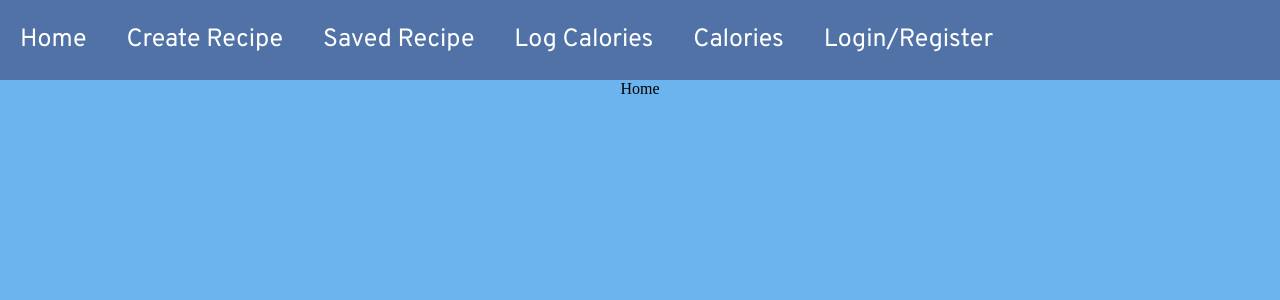
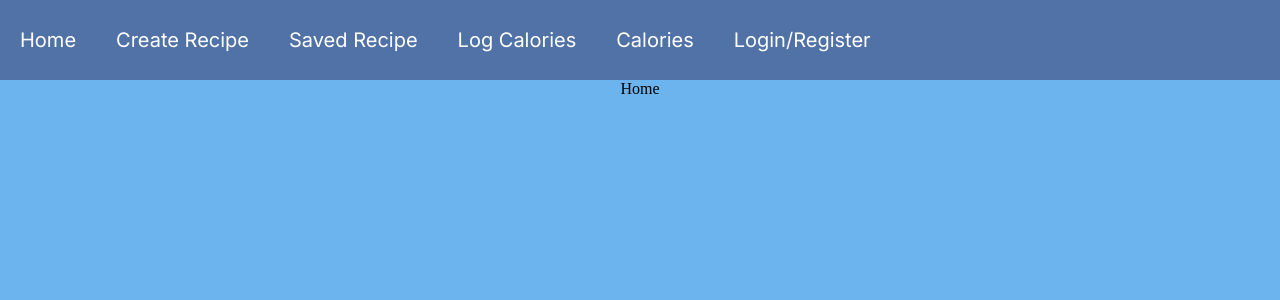
Before and after one commit to pth1209/culinary_fitness_tracker, a React (Create React App) app in the folder frontend/: page / in a window 1280 px wide. Shown: the top 300 px of the page. Built offline with nearby package versions, Linux system fonts and the light colour scheme.

Commit message:
edit navbar css

```diff
--- a/frontend/src/App.css
+++ b/frontend/src/App.css
@@ -1,4 +1,4 @@
-@import url('https://fonts.googleapis.com/css2?family=Overpass&display=swap');
+@import url('https://fonts.googleapis.com/css2?family=Inter&display=swap');
 
 .App {
   display: flex;
@@ -30,9 +30,9 @@
 a {
   color: white;
   text-decoration: none;
-  font-family: "Overpass";
+  font-family: "Inter";
   margin: 20px;
-  font-size: 25px;
+  font-size: 20px;
 }
 
 .auth {
```
